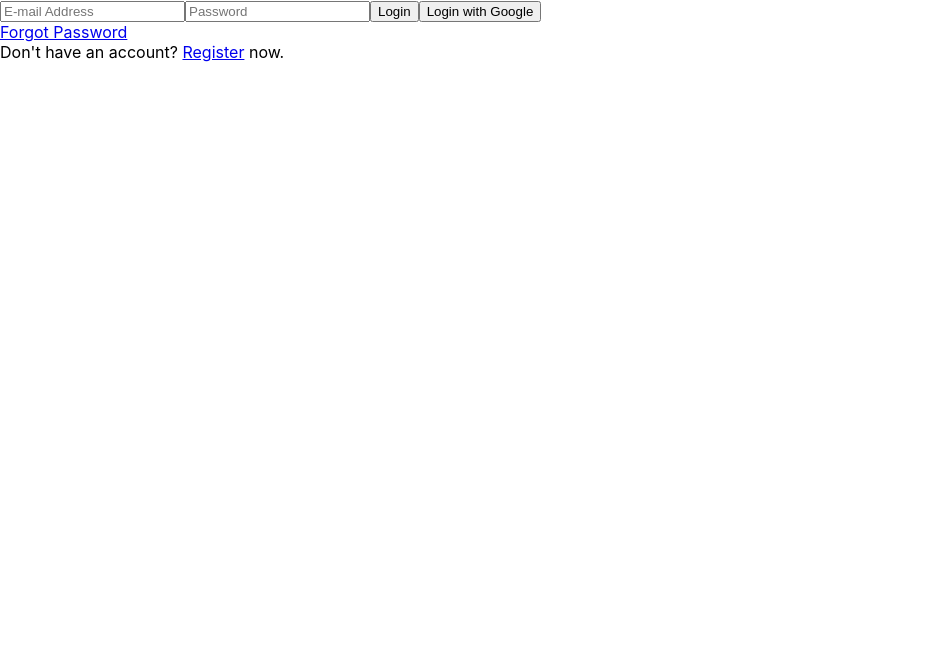
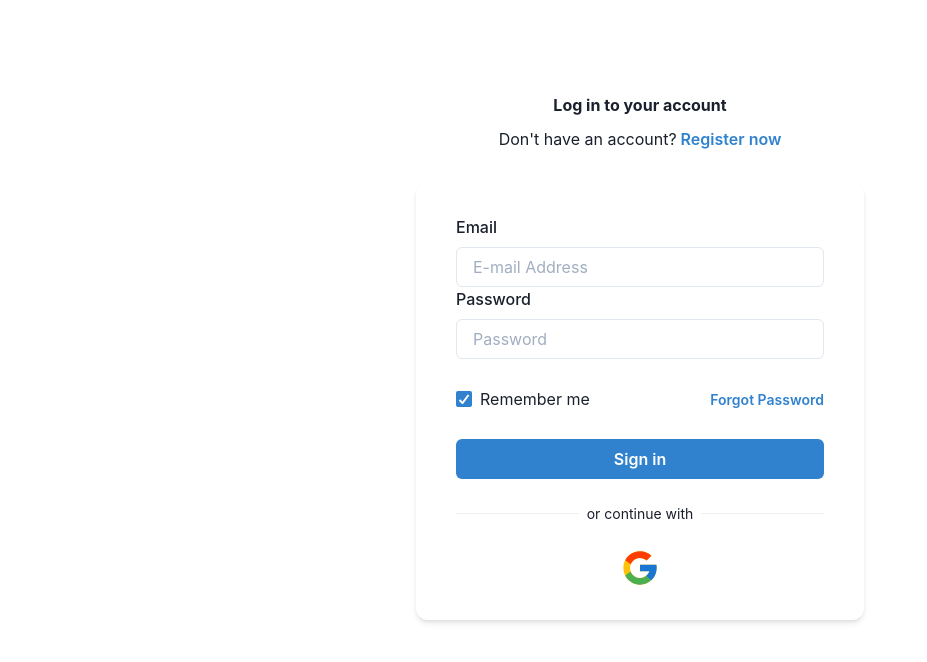
Before and after one commit to occamsrazor0013/cps406_iteration2and3, a React (Create React App) app in the folder client/: page / in a window 1280 px wide. Shown: the top 662 px of the page, without its empty margins (0-927 px from the left). Built offline with nearby package versions, Linux system fonts and the light colour scheme; no server answers; the HTML template or start-up script is replaced by a standard one.

Commit message:
template chakra ui sign up page, needs help

```diff
--- a/client/package.json
+++ b/client/package.json
@@ -3,13 +3,18 @@
   "version": "0.1.0",
   "private": true,
   "dependencies": {
+    "@chakra-ui/react": "^1.8.8",
+    "@emotion/react": "^11.9.0",
+    "@emotion/styled": "^11.8.1",
     "@testing-library/jest-dom": "^5.16.4",
     "@testing-library/react": "^12.1.4",
     "@testing-library/user-event": "^13.5.0",
     "firebase": "^9.6.10",
+    "framer-motion": "^6.2.9",
     "react": "^18.0.0",
     "react-dom": "^18.0.0",
     "react-firebase-hooks": "^5.0.3",
+    "react-icons": "^4.3.1",
     "react-router-dom": "^6.3.0",
     "react-scripts": "5.0.0",
     "web-vitals": "^2.1.4"
--- a/client/src/App.js
+++ b/client/src/App.js
@@ -1,10 +1,12 @@
 import { BrowserRouter as Router, Route, Routes } from "react-router-dom";
+import { ChakraProvider } from '@chakra-ui/react'
 import Login from "./Login";
 import Register from "./Register";
 import Reset from "./Reset";
 import Dashboard from "./Dashboard";
 function App() {
   return (
+    <ChakraProvider>
       <div className="app">
         <Router>
           <Routes>
@@ -15,6 +17,7 @@ function App() {
           </Routes>
         </Router>
       </div>
+    </ChakraProvider>
   );
 }
 export default App;
--- a/client/src/Dashboard.js
+++ b/client/src/Dashboard.js
@@ -29,6 +29,9 @@ function Dashboard() {
             Logged in as
             <div>{name}</div>
             <div>{user?.email}</div>
+            <input
+                type="number"
+            />
             <button className="dashboard__btn" onClick={logout}>
             Logout
             </button>
--- a/client/src/Login.js
+++ b/client/src/Login.js
@@ -2,6 +2,24 @@ import React, { useEffect, useState } from "react";
 import { Link, useNavigate } from "react-router-dom";
 import { auth, logInWithEmailAndPassword, signInWithGoogle } from "./firebase";
 import { useAuthState } from "react-firebase-hooks/auth";
+import { FcGoogle } from 'react-icons/fc'
+import {
+    Box,
+    Button,
+    Center,
+    Checkbox,
+    Container,
+    Divider,
+    FormControl,
+    FormLabel,
+    Heading,
+    HStack,
+    Input,
+    Stack,
+    Text,
+    useBreakpointValue,
+    useColorModeValue,
+  } from '@chakra-ui/react'
 function Login() {
     const [email, setEmail] = useState("");
     const [password, setPassword] = useState("");
@@ -15,39 +33,101 @@ function Login() {
         if (user) navigate("/dashboard");
     }, [user, loading]);
     return (
-        <div className="login">
-            <div className="login__container">
-                <input
-                type="text"
-                className="login__textBox"
-                value={email}
-                onChange={(e) => setEmail(e.target.value)}
-                placeholder="E-mail Address"
-                />
-                <input
-                type="password"
-                className="login__textBox"
-                value={password}
-                onChange={(e) => setPassword(e.target.value)}
-                placeholder="Password"
-                />
-                <button
-                className="login__btn"
-                onClick={() => logInWithEmailAndPassword(email, password)}
+        <Container maxW="lg" py={{ base: '12', md: '24' }} px={{ base: '0', sm: '8' }}>
+            <Stack spacing="8">
+                <Stack spacing="6">
+                    <Stack spacing={{ base: '2', md: '3' }} textAlign="center">
+                    <Heading size={useBreakpointValue({ base: 'xs', md: 'sm' })}>
+                        Log in to your account
+                    </Heading>
+                    <HStack spacing="1" justify="center">
+                        <Text color="muted">Don't have an account?</Text>
+                        <Button variant="link" colorScheme="blue">
+                            <Link to="/register">Register now</Link>
+                        </Button>
+                    </HStack>
+                    </Stack>
+                </Stack>
+                <Box
+                    py={{ base: '0', sm: '8' }}
+                    px={{ base: '4', sm: '10' }}
+                    bg={useBreakpointValue({ base: 'transparent', sm: 'bg-surface' })}
+                    boxShadow={{ base: 'none', sm: useColorModeValue('md', 'md-dark') }}
+                    borderRadius={{ base: 'none', sm: 'xl' }}
                 >
-                Login
-                </button>
-                <button className="login__btn login__google" onClick={signInWithGoogle}>
-                Login with Google
-                </button>
-                <div>
-                <Link to="/reset">Forgot Password</Link>
-                </div>
-                <div>
-                Don't have an account? <Link to="/register">Register</Link> now.
-                </div>
-            </div>
-        </div>
+                    <Stack spacing="7">
+                        <Stack spacing="12">
+                            <FormControl>
+                                <FormLabel htmlFor="email">Email</FormLabel>
+                                <Input
+                                    id="email"
+                                    type="email"
+                                    value={email}
+                                    onChange={(e) => setEmail(e.target.value)}
+                                    placeholder="E-mail Address" />
+                                <FormLabel htmlFor="email">Password</FormLabel>
+                                <Input
+                                    id="password"
+                                    type="password"
+                                    value={password}
+                                    onChange={(e) => setPassword(e.target.value)}
+                                    placeholder="Password" />
+                            </FormControl>
+                        </Stack>
+                        <HStack justify="space-between">
+                            <Checkbox defaultIsChecked>Remember me</Checkbox>
+                            <Button variant="link" colorScheme="blue" size="sm">
+                                <Link to="/reset">Forgot Password</Link>
+                            </Button>
+                        </HStack>
+                        <Stack spacing="6">
+                            <Button colorScheme='blue' onClick={() => logInWithEmailAndPassword(email, password)}>Sign in</Button>
+                            <HStack>
+                                <Divider />
+                                    <Text fontSize="sm" whiteSpace="nowrap" color="muted">
+                                        or continue with
+                                    </Text>
+                                <Divider />
+                            </HStack>
+                            <Center>
+                                <FcGoogle size={40} onClick={signInWithGoogle}/>
+                            </Center>
+                        </Stack>
+                    </Stack>
+                </Box>
+            </Stack>
+        </Container>
+        // <Stack>
+        //     <Input
+        //     type="text"
+        //     value={email}
+        //     onChange={(e) => setEmail(e.target.value)}
+        //     placeholder="E-mail Address"
+        //     />
+        //     <Input
+        //     type="password"
+        //     value={password}
+        //     onChange={(e) => setPassword(e.target.value)}
+        //     placeholder="Password"
+        //     />
+        //     <Button
+        //     onClick={() => logInWithEmailAndPassword(email, password)}
+        //     >
+        //     Login
+        //     </Button>
+        //     <Button className="login__btn login__google" onClick={signInWithGoogle}>
+        //     Login with Google
+        //     </Button>
+        //     <Button>
+        //     <Link to="/reset">Forgot Password</Link>
+        //     </Button>
+        //     <Box>
+        //         Don't have an account?
+        //     </Box>
+        //     <Button>
+        //         <Link to="/register">Register now.</Link>
+        //     </Button>
+        // </Stack>
     );
 }
 export default Login;
--- a/client/src/Register.js
+++ b/client/src/Register.js
@@ -10,11 +10,13 @@ function Register() {
     const [email, setEmail] = useState("");
     const [password, setPassword] = useState("");
     const [name, setName] = useState("");
+    const [phone, setPhone] = useState("");
+    const [address, setAddress] = useState("");
     const [user, loading, error] = useAuthState(auth);
     const navigate = useNavigate();
     const register = () => {
         if (!name) alert("Please enter name");
-        registerWithEmailAndPassword(name, email, password);
+        registerWithEmailAndPassword(name, email, password, phone, address);
     };
     useEffect(() => {
         if (loading) return;
@@ -36,6 +38,20 @@ function Register() {
                 value={email}
                 onChange={(e) => setEmail(e.target.value)}
                 placeholder="E-mail Address"
+                />
+                <input
+                type="text"
+                className="register__textBox"
+                value={phone}
+                onChange={(e) => setPhone(e.target.value)}
+                placeholder="Phone"
+                />
+                <input
+                type="text"
+                className="register__textBox"
+                value={address}
+                onChange={(e) => setAddress(e.target.value)}
+                placeholder="Address"
                 />
                 <input
                 type="password"
--- a/client/src/firebase.js
+++ b/client/src/firebase.js
@@ -56,7 +56,7 @@ const logInWithEmailAndPassword = async (email, password) => {
         alert(err.message);
     }
 };
-const registerWithEmailAndPassword = async (name, email, password) => {
+const registerWithEmailAndPassword = async (name, email, password, phone, address) => {
     try {
         const res = await createUserWithEmailAndPassword(auth, email, password);
         const user = res.user;
@@ -65,6 +65,8 @@ const registerWithEmailAndPassword = async (name, email, password) => {
         name,
         authProvider: "local",
         email,
+        phone,
+        address,
         });
         window.location = "/dashboard";
     } catch (err) {
```
Also changed, not shown: 1 other file (tests, documents, lock files or other folders). Lines whose indentation alone changed are shown as unchanged.
